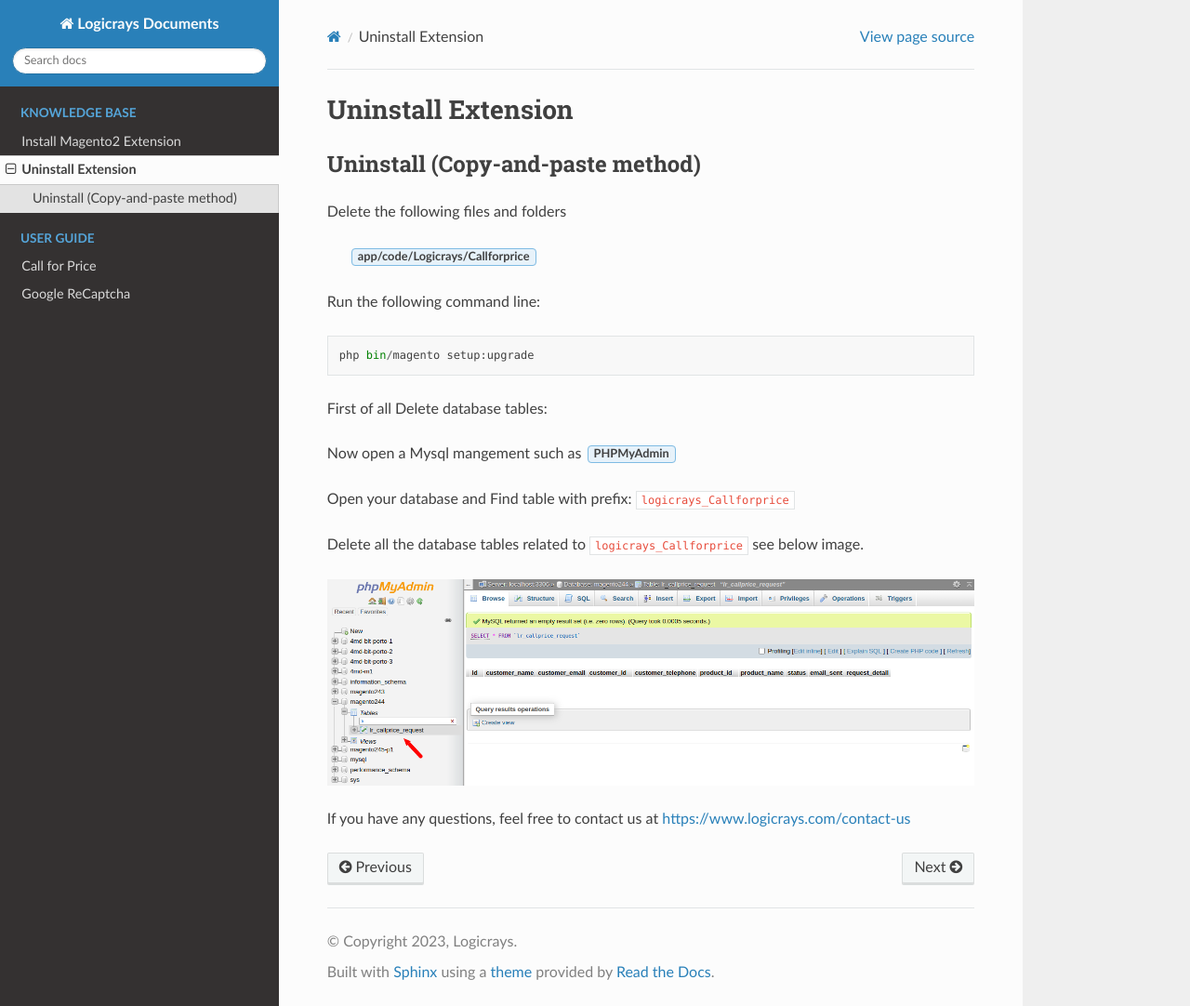
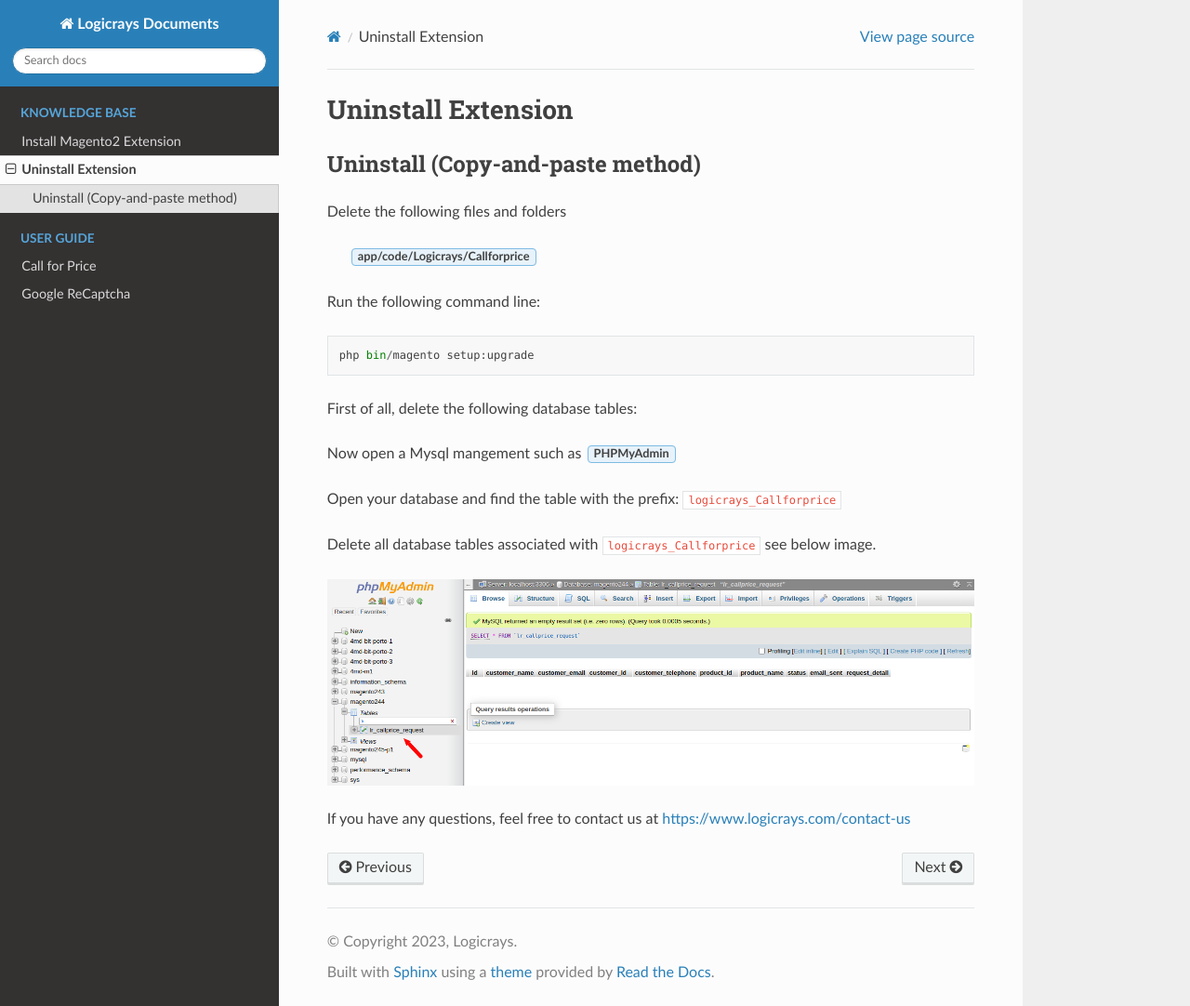
Before and after one commit to rahulp-logicrays/testdocs, a Sphinx documentation site: the page built from docs/Knowledge_Base/uninstall-extension.rst, in a window 1280 px wide and 1082 px high. Shown: the whole window at 93% size. Built offline with Sphinx 7.4.7 and the Read the Docs theme 2.0.0, drawn with Linux system fonts in a browser that asks for light colours.

Commit message:
made change in uninstall file

```diff
--- a/docs/Knowledge_Base/uninstall-extension.rst
+++ b/docs/Knowledge_Base/uninstall-extension.rst
@@ -12,13 +12,13 @@
 
     php bin/magento setup:upgrade
 
-First of all Delete database tables:
+First of all, delete the following database tables:
 
 Now open a Mysql mangement such as :guilabel:`PHPMyAdmin`
 
-Open your database and Find table with prefix: ``logicrays_Callforprice``
+Open your database and find the table with the prefix: ``logicrays_Callforprice``
 
-Delete all the database tables related to ``logicrays_Callforprice`` see below image.
+Delete all database tables associated with ``logicrays_Callforprice`` see below image.
 
 .. image:: img/phpmyadmin.png
 
```
